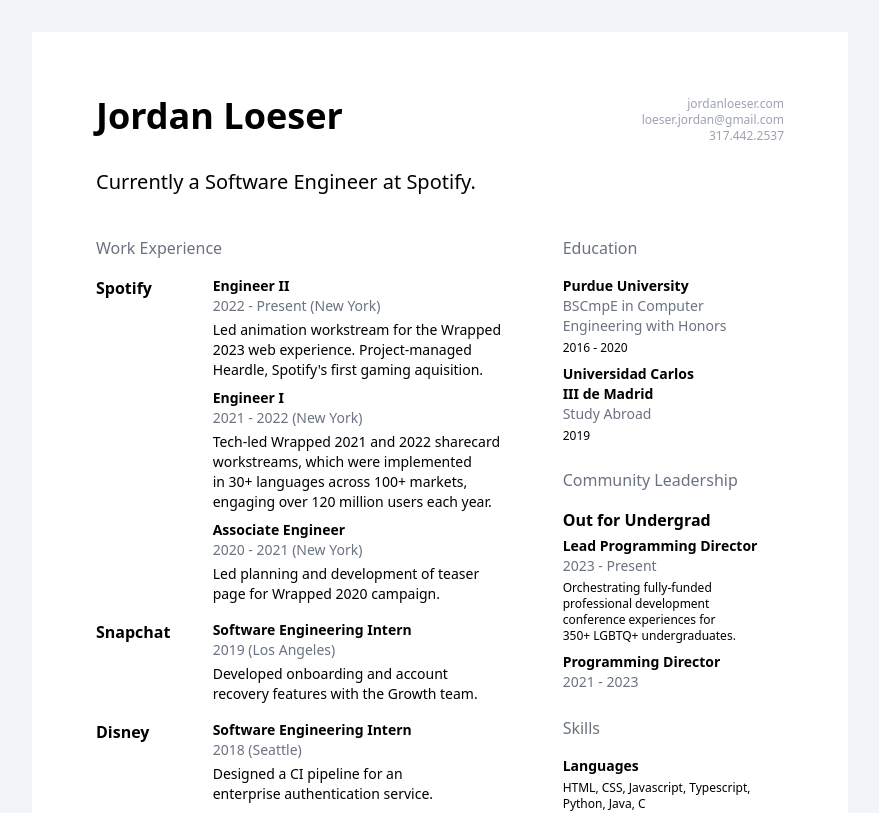
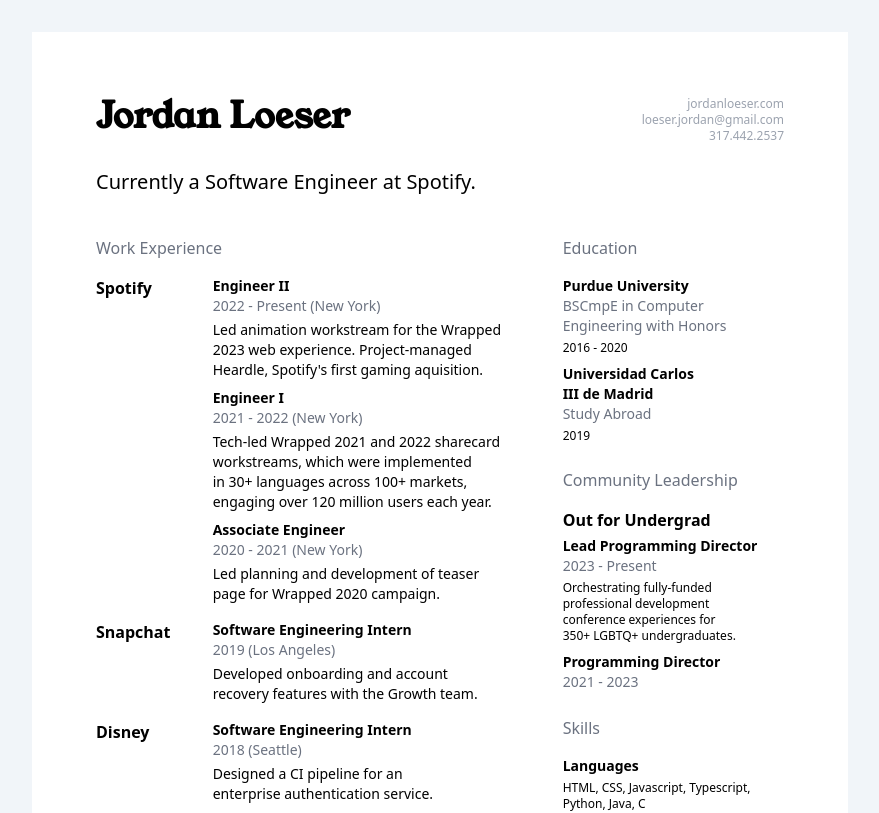
Before and after one commit to jordan-loeser/resume, a React (Vite) app: page / in a window 1280 px wide. Shown: the top 813 px of the page, without its empty margins (200-1079 px from the left). Built offline with nearby package versions, Linux system fonts and the light colour scheme.

Commit message:
Update display fault

```diff
--- a/src/App.tsx
+++ b/src/App.tsx
@@ -37,7 +37,7 @@ function App() {
                 {resumeJson.basics.name}
               </h1>
             </section>
-            <section className="mt-2 sm:mt-0 flex-1 sm:text-right text-gray-400 text-xs font-display">
+            <section className="mt-2 sm:mt-0 flex-1 sm:text-right text-gray-400 text-xs">
               <p>
                 <a href={resumeJson.basics.url}>
                   {resumeJson.basics.url.replace(/https?:\/\//i, "")}
--- a/src/bits/GroupedContentWithTitle.tsx
+++ b/src/bits/GroupedContentWithTitle.tsx
@@ -23,7 +23,7 @@ export const GroupedContentWithTitle = ({
       }
     >
       <div className="col-span-1">
-        <h3 className="font-display text-md font-bold mb-1">
+        <h3 className="text-md font-bold mb-1">
           <Balancer>{title}</Balancer>
         </h3>
       </div>
--- a/tailwind.config.js
+++ b/tailwind.config.js
@@ -5,16 +5,20 @@ export default {
   content: ["./index.html", "./src/**/*.{js,ts,jsx,tsx}"],
   theme: {
     extend: {
-      // fontFamily: {
-      // sans: ["Roboto", "Arial", "sans-serif"],
-      // serif: ["Young Serif", "ui-serif", "serif"],
-      display: ["Young Serif", ...defaultTheme.fontFamily.serif],
-      // },
+      fontFamily: {
+        // sans: ["Roboto", "Arial", "sans-serif"],
+        // serif: ["Young Serif", "ui-serif", "serif"],
+        display: ["Young Serif", ...defaultTheme.fontFamily.serif],
+      },
       screens: {
         print: { raw: "print" },
         screen: { raw: "screen" },
         page: "8.5in",
       },
+      colors: {
+        mahogany: "#270000",
+        coral: "#ff2f2f",
+      },
     },
   },
   plugins: [],
```
